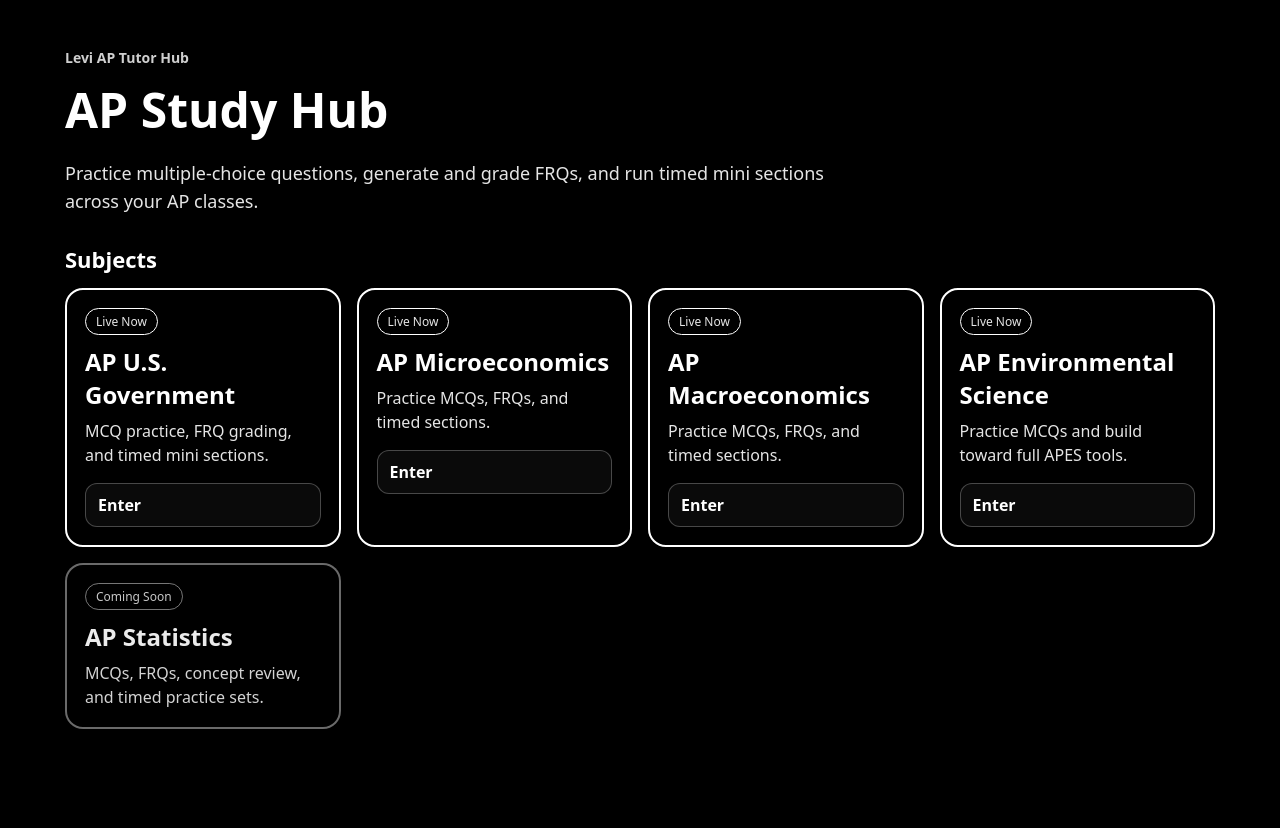
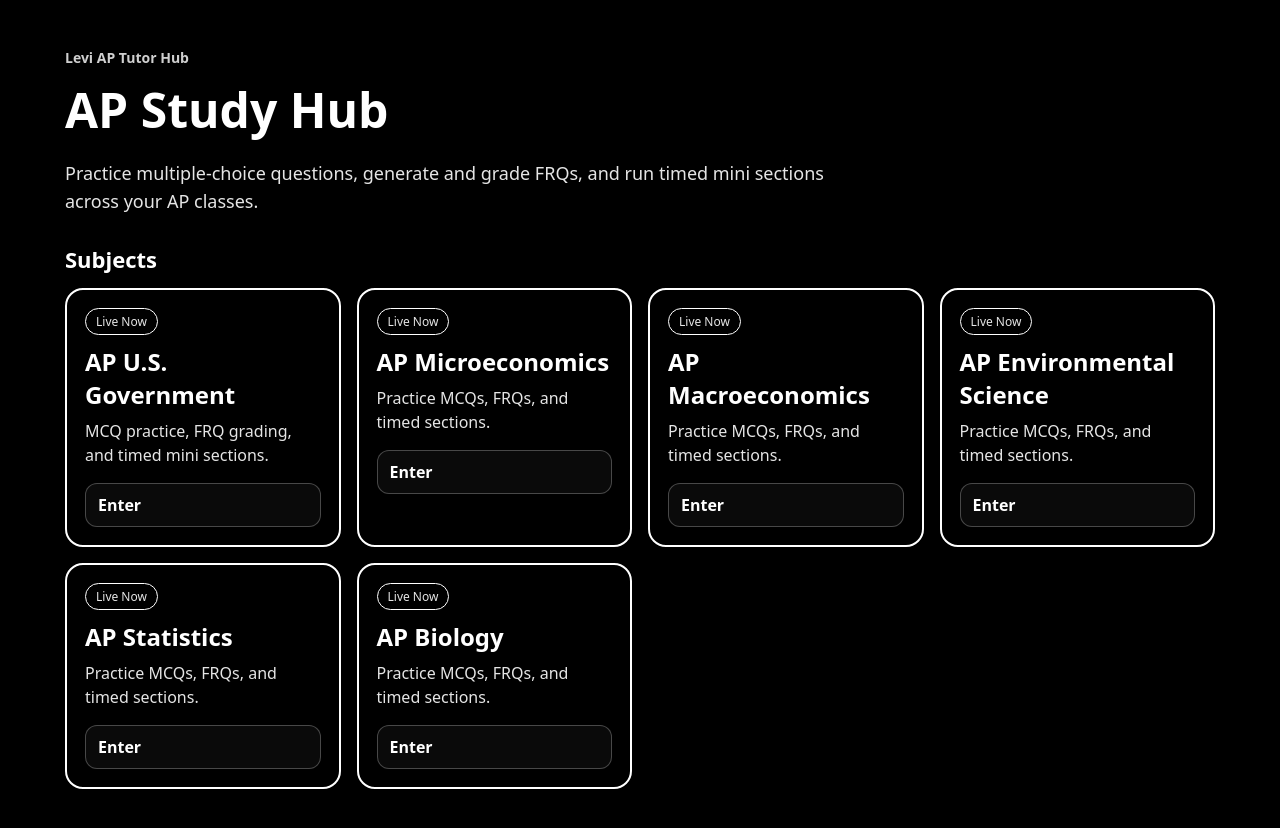
Before and after one commit to schiffmannlevi-rgb/ap-gov-tutor, a Next.js app: page / in a window 1280 px wide. Shown: the top 828 px of the page. Built offline with nearby package versions, Linux system fonts and the light colour scheme.

Commit message:
add stats and bioix

```diff
--- a/app/page.tsx
+++ b/app/page.tsx
@@ -36,13 +36,7 @@ export default function HomePage() {
       </header>
 
       <section style={{ marginTop: 20 }}>
-        <div
-          style={{
-            fontSize: 22,
-            fontWeight: 900,
-            marginBottom: 14,
-          }}
-        >
+        <div style={{ fontSize: 22, fontWeight: 900, marginBottom: 14 }}>
           Subjects
         </div>
 
@@ -53,42 +47,12 @@ export default function HomePage() {
             gap: 16,
           }}
         >
-          <SubjectCard
-            title="AP U.S. Government"
-            desc="MCQ practice, FRQ grading, and timed mini sections."
-            href="/gov"
-            pill="Live Now"
-            sublinks={[{ label: "Enter", href: "/gov" }]}
-          />
-
-          <SubjectCard
-            title="AP Microeconomics"
-            desc="Practice MCQs, FRQs, and timed sections."
-            href="/micro"
-            pill="Live Now"
-            sublinks={[{ label: "Enter", href: "/micro" }]}
-          />
-
-          <SubjectCard
-            title="AP Macroeconomics"
-            desc="Practice MCQs, FRQs, and timed sections."
-            href="/macro"
-            pill="Live Now"
-            sublinks={[{ label: "Enter", href: "/macro" }]}
-          />
-
-          <SubjectCard
-            title="AP Environmental Science"
-            desc="Practice MCQs and build toward full APES tools."
-            href="/apes"
-            pill="Live Now"
-            sublinks={[{ label: "Enter", href: "/apes" }]}
-          />
-
-          <ComingSoonCard
-            title="AP Statistics"
-            desc="MCQs, FRQs, concept review, and timed practice sets."
-          />
+          <SubjectCard title="AP U.S. Government" desc="MCQ practice, FRQ grading, and timed mini sections." href="/gov" />
+          <SubjectCard title="AP Microeconomics" desc="Practice MCQs, FRQs, and timed sections." href="/micro" />
+          <SubjectCard title="AP Macroeconomics" desc="Practice MCQs, FRQs, and timed sections." href="/macro" />
+          <SubjectCard title="AP Environmental Science" desc="Practice MCQs, FRQs, and timed sections." href="/apes" />
+          <SubjectCard title="AP Statistics" desc="Practice MCQs, FRQs, and timed sections." href="/stats" />
+          <SubjectCard title="AP Biology" desc="Practice MCQs, FRQs, and timed sections." href="/bio" />
         </div>
       </section>
     </main>
@@ -99,14 +63,10 @@ function SubjectCard({
   title,
   desc,
   href,
-  pill,
-  sublinks,
 }: {
   title: string;
   desc: string;
   href: string;
-  pill: string;
-  sublinks: { label: string; href: string }[];
 }) {
   return (
     <div
@@ -117,14 +77,7 @@ function SubjectCard({
         background: "#000000",
       }}
     >
-      <Link
-        href={href}
-        style={{
-          textDecoration: "none",
-          color: "#ffffff",
-          display: "block",
-        }}
-      >
+      <Link href={href} style={{ textDecoration: "none", color: "#ffffff", display: "block" }}>
         <div
           style={{
             display: "inline-block",
@@ -136,21 +89,17 @@ function SubjectCard({
             color: "#e5e5e5",
           }}
         >
-          {pill}
+          Live Now
         </div>
 
         <div style={{ fontSize: 24, fontWeight: 900 }}>{title}</div>
         <div style={{ marginTop: 8, color: "#e5e5e5", lineHeight: 1.5 }}>
           {desc}
         </div>
-      </Link>
 
-      <div style={{ marginTop: 16, display: "grid", gap: 8 }}>
-        {sublinks.map((link) => (
-          <Link
-            key={link.label}
-            href={link.href}
+        <div
           style={{
+            marginTop: 16,
             textDecoration: "none",
             color: "#ffffff",
             padding: "10px 12px",
@@ -160,49 +109,9 @@ function SubjectCard({
             fontWeight: 700,
           }}
         >
-            {link.label}
+          Enter
+        </div>
       </Link>
-        ))}
-      </div>
     </div>
   );
 }
-
-function ComingSoonCard({
-  title,
-  desc,
-}: {
-  title: string;
-  desc: string;
-}) {
-  return (
-    <div
-      style={{
-        border: "2px solid rgba(255,255,255,0.45)",
-        borderRadius: 18,
-        padding: 18,
-        background: "#000000",
-        opacity: 0.92,
-      }}
-    >
-      <div
-        style={{
-          display: "inline-block",
-          padding: "4px 10px",
-          borderRadius: 999,
-          border: "1px solid rgba(255,255,255,0.5)",
-          fontSize: 12,
-          marginBottom: 10,
-          color: "#d9d9d9",
-        }}
-      >
-        Coming Soon
-      </div>
-
-      <div style={{ fontSize: 24, fontWeight: 900 }}>{title}</div>
-      <div style={{ marginTop: 8, color: "#e5e5e5", lineHeight: 1.5 }}>
-        {desc}
-      </div>
-    </div>
-  );
-}
```
Lines whose indentation alone changed are shown as unchanged.
